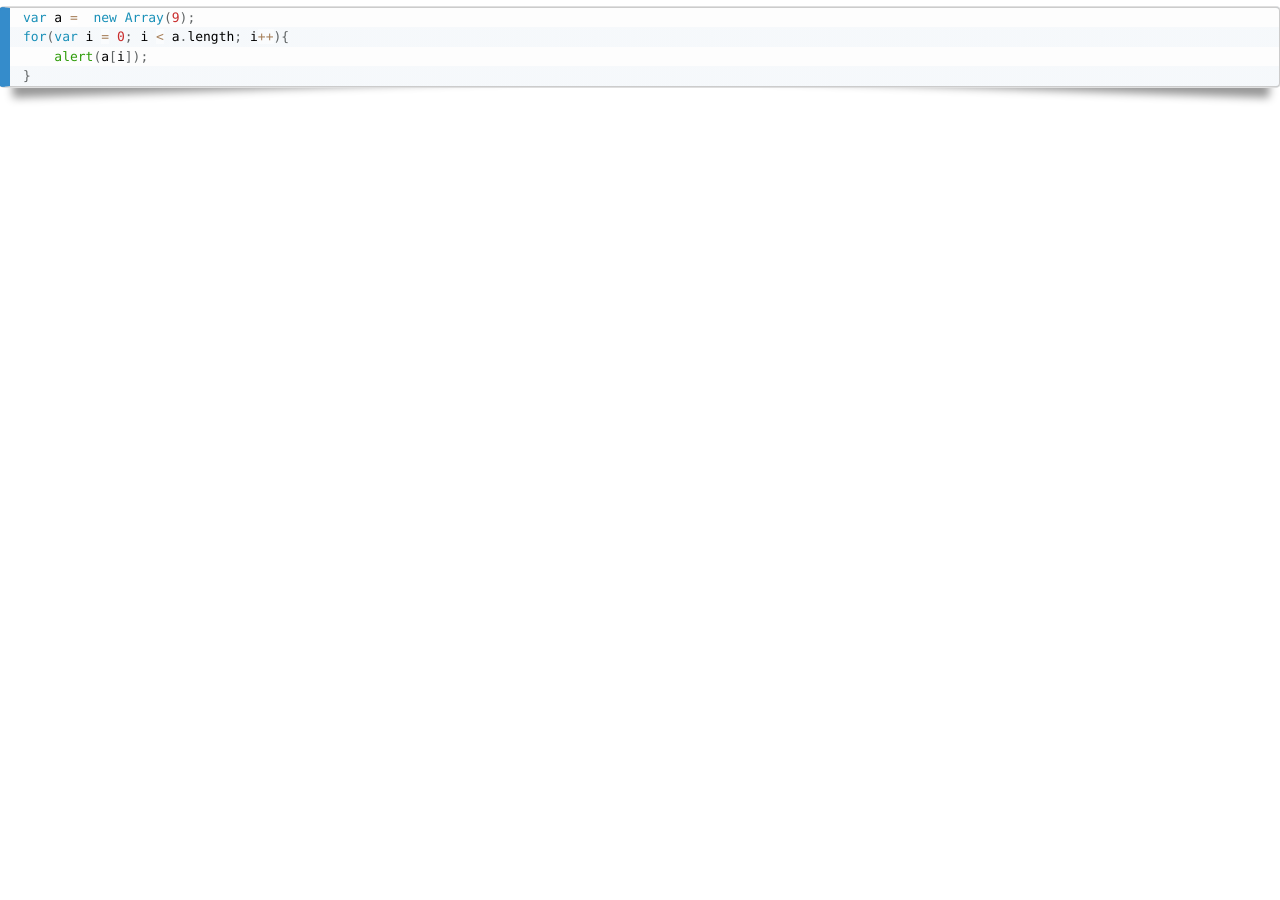
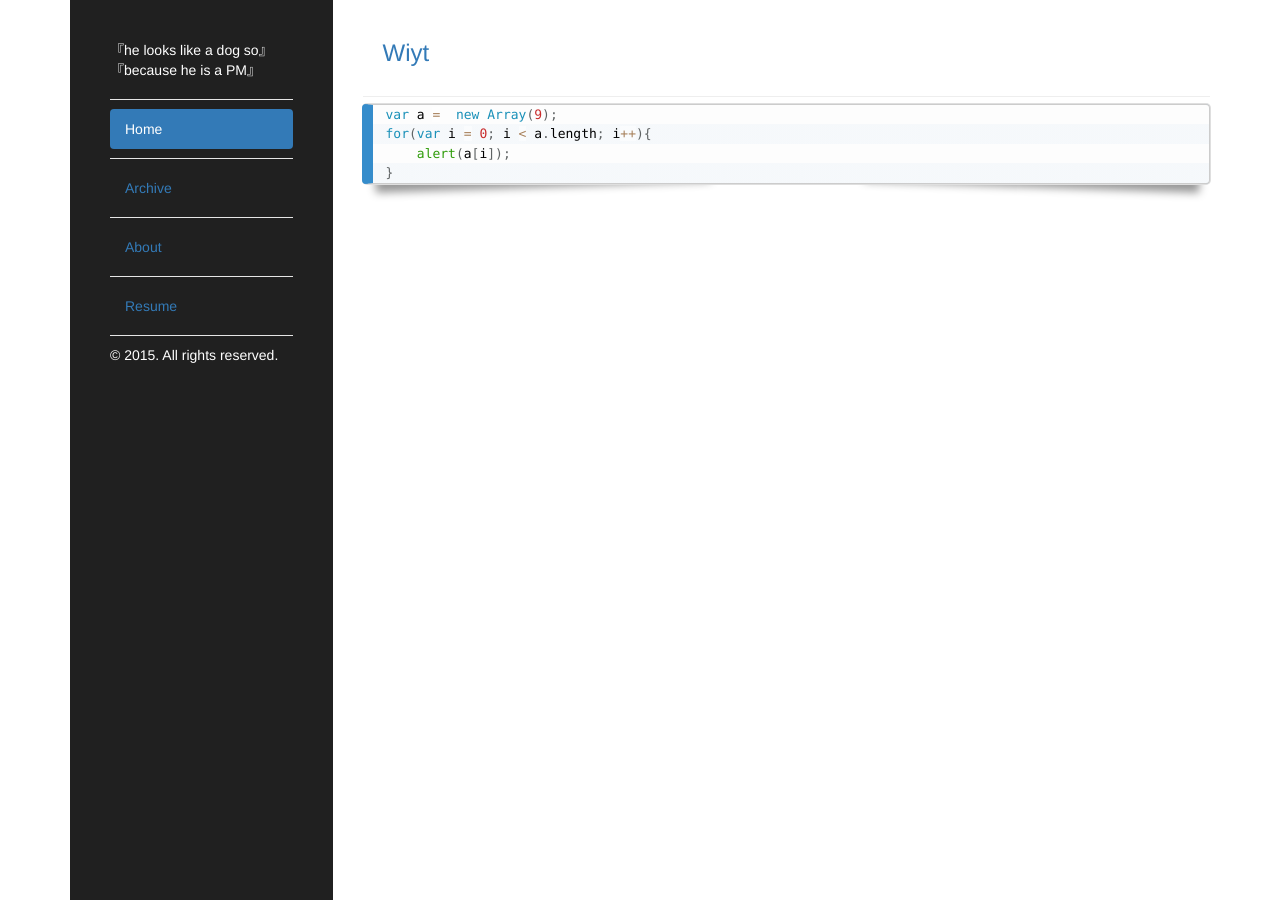
Before and after one commit to wiyt/wiyt.github.io, a Jekyll site: the page built from _posts/2015-11-21-hello-world.md, in a window 1280 px wide. Built offline with Jekyll 4.4.1, drawn with Linux system fonts in a browser that asks for light colours; nearby versions of some CDN libraries; library files that are not in the unit come from our copies; Markdown is read by kramdown in place of the engine named in the settings.

Commit message:
模版 default.html 1 commit

```diff
--- a/_layouts/default.html
+++ b/_layouts/default.html
@@ -3,13 +3,75 @@
 	<head>
 	<meta http-equiv="content-type" content="text/html; charset=utf-8" />
 	<title>{{ page.title }}</title>
+	<!-- 上线用 -->
 	<link href="/css/prism.css" rel="stylesheet" type="text/css" />
 	<link href="/bootstrap/css/bootstrap.min.css" rel="stylesheet" type="text/css" />
+
+	<!-- 测试用 -->
+<!-- 	<link href="../css/prism.css" rel="stylesheet" type="text/css" />
+	<link href="../bootstrap/css/bootstrap.min.css" rel="stylesheet" type="text/css" /> -->
+	<style type="text/css">
+		*{
+			box-sizing:border-box;
+		}
+		.sidebar{
+			background-color: #202020;
+			padding:40px;
+		}
+		html,body,.container,.row,.col-md-3,.sidebar{
+				height:100%;
+		}
+		.head{
+			text-align: left;
+			border-bottom: 1px solid #EEE;
+			padding:20px;
+		}
+		.sidebar p{
+			color:#fff;
+		}
+	</style>
 	</head>
 	<body>
-		{{ content }}
-		<script src="/js/prism.js" type="text/javascript"></script>
-		<script src="/js/jquery-2.1.4.min.js" type="text/javascript"></script>
-		<script src="/bootstrap/js/bootstrap.min.js" type="text/javascript"></script>
+	<div class="container">
+		<div class="row">
+			<div class="col-md-3">
+				<div class="sidebar" id="sidebar">
+					<p>
+						『he looks like a dog so』
+						 『because he is a PM』
+					</p>
+					<div class="sidebar-nav">
+						<ul class="nav nav-pills nav-stacked">
+								<li class="nav-divider"></li>
+								<li class="active"><a href="" class="sidebar-nav-item">Home</a></li>
+								<li class="nav-divider"></li>
+								<li><a href="" class="sidebar-nav-item">Archive</a></li>
+								<li class="nav-divider"></li>
+								<li><a href="" class="sidebar-nav-item">About</a></li>
+								<li class="nav-divider"></li>
+								<li><a href="" class="sidebar-nav-item">Resume</a></li>
+								<li class="nav-divider"></li>
+						</ul>
+					</div>
+					<p>© 2015. All rights reserved.</p>
+				</div>
+			</div>
+			<div class="col-md-9">
+				<div class="wrap">
+					<div class="head">
+						<h3 class="head-title"><a href="/">Wiyt</a></h3>
+					</div>
+					<div class="content">
+						<div class="posts">
+										{{ content }}
+						</div>
+					</div>
+				</div>
+			</div>
+		</div>
+	</div>
+		<script src="../js/prism.js" type="text/javascript"></script>
+		<script src="../js/jquery-2.1.4.min.js" type="text/javascript"></script>
+		<script src="../bootstrap/js/bootstrap.min.js" type="text/javascript"></script>
 	</body>
 </html>
```
